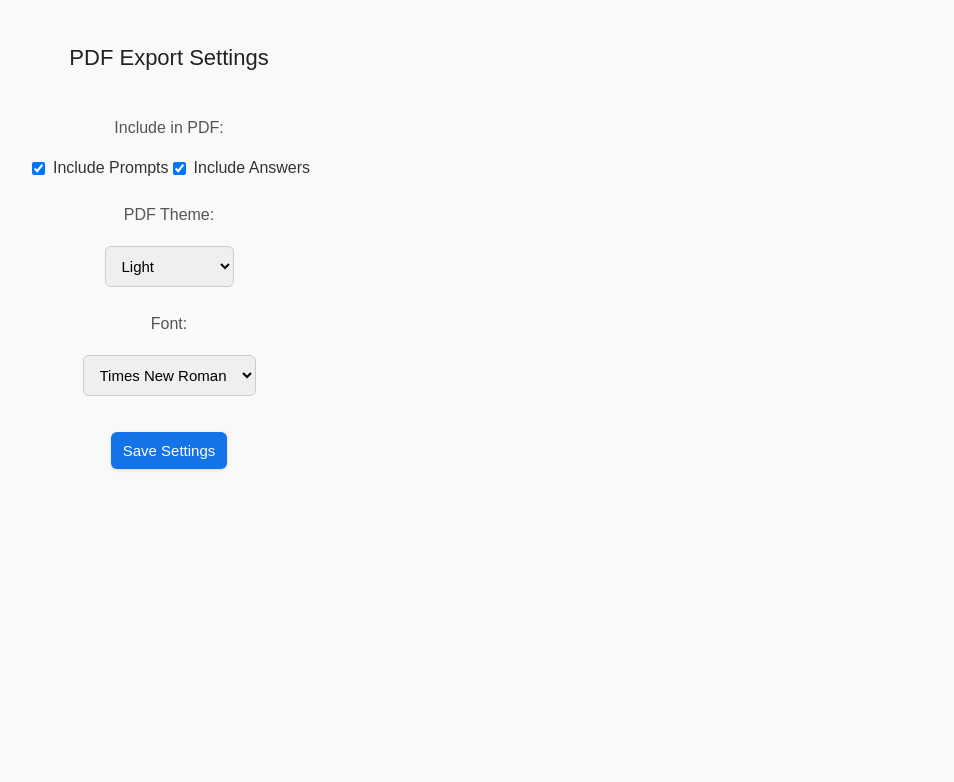
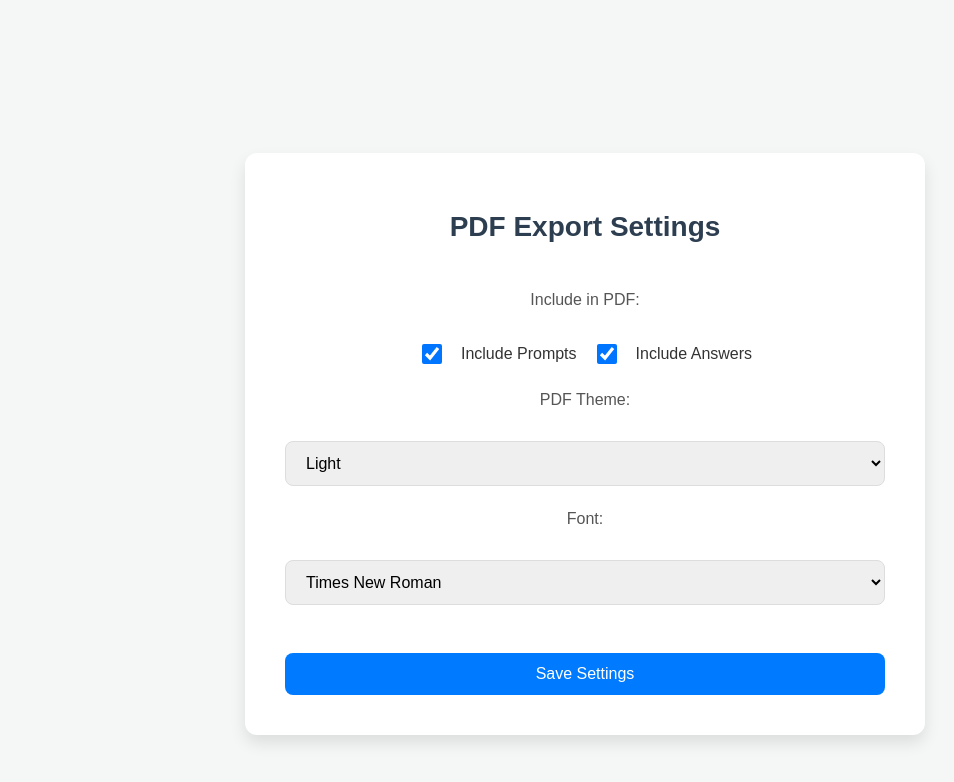
Before and after one commit to janav-cloud/gpt-to-pdf, a browser extension: page src/options/index.html in a window 1280 px wide. Shown: the whole page, without its empty margins (55-1009 px from the left). Drawn offline with Linux system fonts and the light colour scheme.

Commit message:
Editing the Options #2

```diff
--- a/src/options/styles.css
+++ b/src/options/styles.css
@@ -1,71 +1,92 @@
 body {
-    width: 400px;
-    padding: 24px;
     font-family: 'DM Sans', sans-serif;
-    background-color: #f9f9f9;
+    background-color: #f4f7f6;
     color: #333;
     margin: 0;
+    padding: 40px;
+    display: flex;
+    justify-content: center;
+    align-items: center;
+    min-height: 100vh;
     -webkit-font-smoothing: antialiased;
     -moz-osx-font-smoothing: grayscale;
 }
 
 .container {
+    background-color: #fff;
+    padding: 40px;
+    border-radius: 12px;
+    box-shadow: 0 8px 16px rgba(0, 0, 0, 0.1);
+    width: 100%;
+    max-width: 600px;
     display: flex;
     flex-direction: column;
-    gap: 16px;
+    gap: 24px;
 }
 
 h1 {
-    font-size: 22px;
-    font-weight: 500;
-    margin-bottom: 20px;
-    color: #222;
+    font-size: 28px;
+    font-weight: 700;
+    margin-bottom: 24px;
+    color: #2c3e50;
     text-align: center;
 }
 
 label {
+    font-size: 16px;
     font-weight: 500;
-    margin-top: 12px;
     color: #555;
+    margin-top: 16px;
+    display: block;
+}
+
+div > label {
+    margin-top: 0;
 }
 
 select, button {
-    padding: 10px 12px;
-    border-radius: 6px;
-    border: 1px solid #ccc;
-    margin-top: 6px;
+    padding: 12px 16px;
+    border-radius: 8px;
+    border: 1px solid #ddd;
+    margin-top: 8px;
     font-family: 'DM Sans', sans-serif;
-    font-size: 15px;
+    font-size: 16px;
+    width: 100%;
+    box-sizing: border-box;
+}
+
+select:focus, button:focus {
+    outline: none;
+    border-color: #007bff;
+    box-shadow: 0 0 0 0.2rem rgba(0, 123, 255, 0.25);
 }
 
 button {
-    background-color: #1473e6;
+    background-color: #007bff;
     color: white;
     border: none;
     cursor: pointer;
-    margin-top: 20px;
-    transition: background-color 0.2s ease-in-out;
-    box-shadow: 0 1px 3px rgba(0, 0, 0, 0.15);
+    margin-top: 24px;
+    transition: background-color 0.3s ease;
 }
 
 button:hover {
-    background-color: #0e5cb8;
-}
-
-input[type="checkbox"] {
-    margin-right: 8px;
-    vertical-align: middle;
-}
-
-div > input[type="checkbox"] + label {
-    font-weight: normal;
-    margin-top: 0;
-    margin-left: 4px;
-    vertical-align: middle;
+    background-color: #0056b3;
 }
 
 div {
     display: flex;
     align-items: center;
-    margin-top: 6px;
+    gap: 16px;
+    margin-top: 8px;
 }
+
+input[type="checkbox"] {
+    width: 20px;
+    height: 20px;
+    cursor: pointer;
+}
+
+div > label {
+    font-weight: normal;
+}
```
